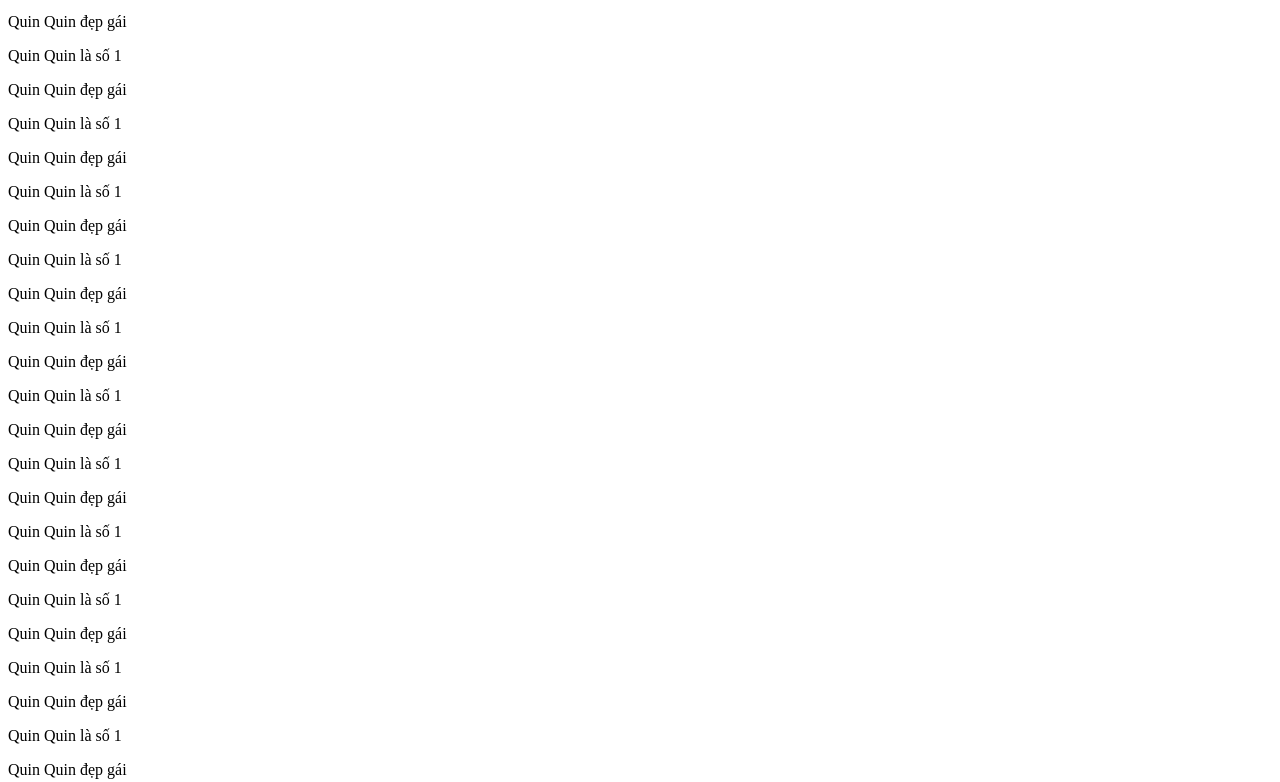
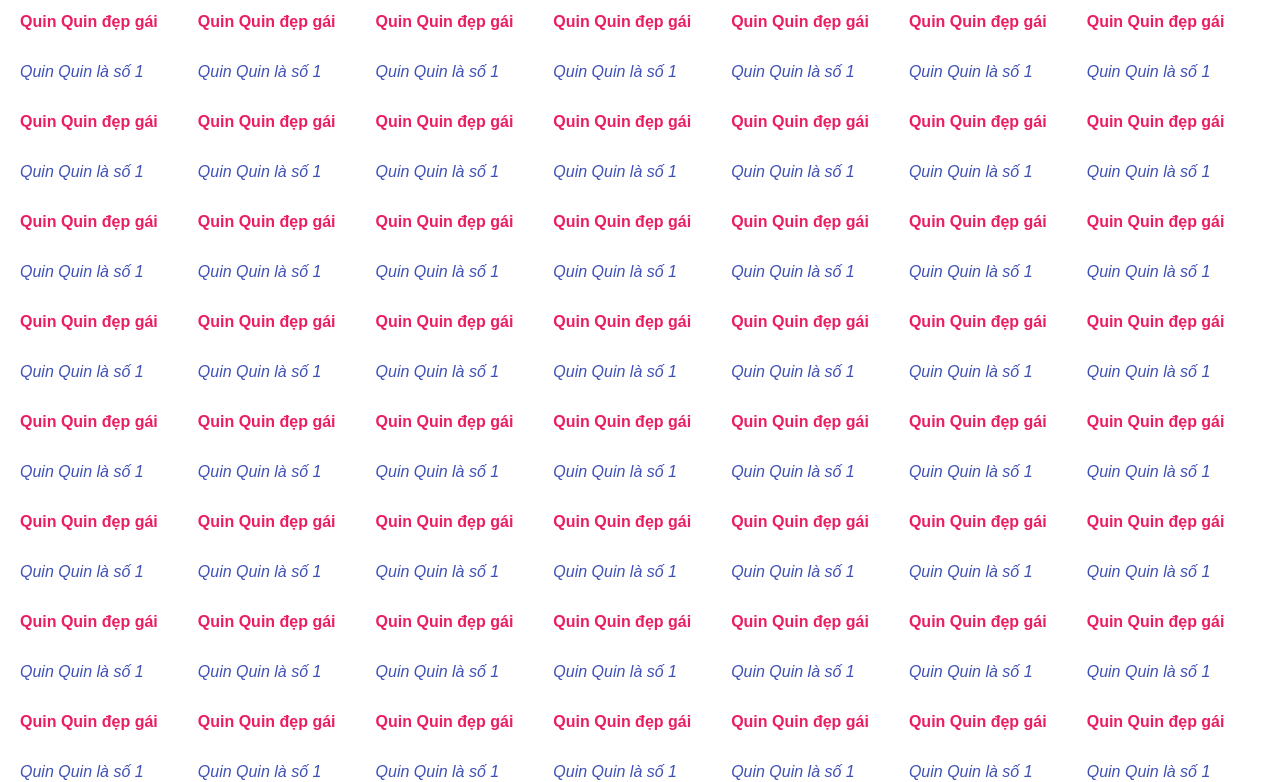
Before and after one commit to QuocHuyLearningCode/test-case, a plain HTML site: page index.html in a window 1280 px wide. Shown: the part 71-853 px from the top of the page. Drawn offline with Linux system fonts and the light colour scheme.

Commit message:
Update index.html

```diff
--- a/index.html
+++ b/index.html
@@ -1,23 +1,54 @@
 <!DOCTYPE html>
 <html lang="vi">
-
 <head>
   <meta charset="UTF-8">
-    <title>Quin Quin đẹp gái</title>
+  <title>Quin Quin là số 1</title>
+  <style>
+    body {
+      font-family: Arial, sans-serif;
+      margin: 20px;
+    }
+    .container {
+      display: flex;
+      flex-wrap: wrap;
+      gap: 40px;
+      align-items: flex-start;
+    }
+    .column {
+      display: flex;
+      flex-direction: column;
+    }
+    .line-1 {
+      color: #e91e63;
+      font-weight: bold;
+    }
+    .line-2 {
+      color: #3f51b5;
+      font-style: italic;
+    }
+  </style>
 </head>
-
 <body>
-    <div id="output"></div>
+  <h2>💖 Quin Quin là số 1 💖</h2>
+  <div class="container" id="output"></div>
 
   <script>
-        const outputDiv = document.getElementById("output");
+    const output = document.getElementById("output");
+    let column = document.createElement("div");
+    column.className = "column";
+    output.appendChild(column);
 
     for (let i = 0; i < 10000; i++) {
-            const line = document.createElement("p");
-            line.textContent = (i % 2 === 0) ? "Quin Quin đẹp gái" : "Quin Quin là số 1";
-            outputDiv.appendChild(line);
+      if (i % 24 === 0 && i !== 0) {
+        column = document.createElement("div");
+        column.className = "column";
+        output.appendChild(column);
+      }
+      const p = document.createElement("p");
+      p.className = (i % 2 === 0) ? "line-1" : "line-2";
+      p.textContent = (i % 2 === 0) ? "Quin Quin đẹp gái" : "Quin Quin là số 1";
+      column.appendChild(p);
     }
   </script>
 </body>
-
 </html>
```
Lines whose indentation alone changed are shown as unchanged.
